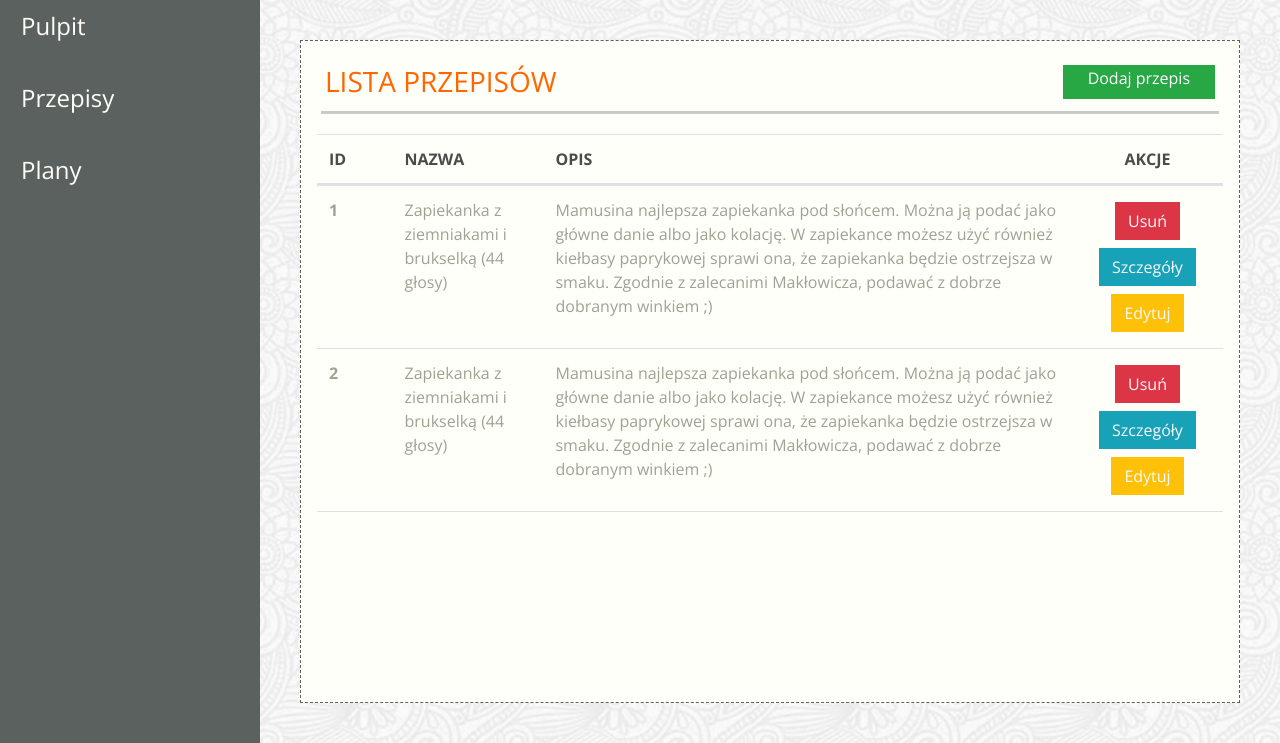
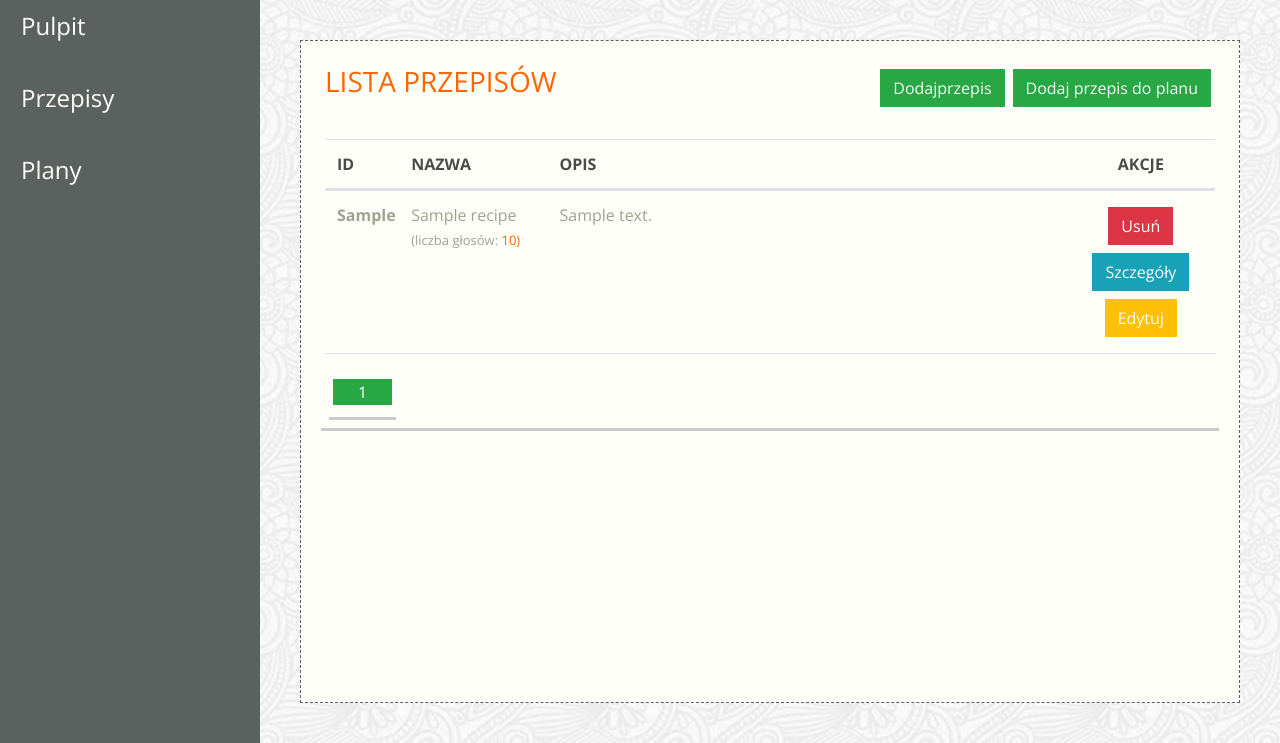
Before and after one commit to scrumlab-warsaw/scrum_project, a Django app: template jedzonko/templates/app-recipes.html in a window 1280 px wide. Shown: the part 84-827 px from the top of the page. Run offline with Django 3.2, Linux system fonts and the light colour scheme; the template is opened without the code that fills it: most values are stand-ins (such as "Sample title", 1, 10 or a date in 2020); some libraries are stand-ins or nearby versions; some web fonts are replaced.

Commit message:
zadania 3.1 plus 8.2 plus 9.3

```diff
--- a/jedzonko/templates/app-recipes.html
+++ b/jedzonko/templates/app-recipes.html
@@ -5,11 +5,15 @@
 
     <div class="row border-bottom border-3 p-1 m-1">
         <div class="col noPadding"><h3 class="color-header text-uppercase">Lista
-            Przepisów</h3></div>
-        <div class="col noPadding d-flex justify-content-end mb-2"><a
-                href="/recipe/add/"
-                class="btn btn-success rounded-0 pt-0 pb-0 pr-4 pl-4">Dodaj
-            przepis</a></div>
+            Przepisów</h3>
+        </div>
+            <div class="col d-flex justify-content-end mb-2 noPadding">
+                <td class="col-2 d-flex align-items-center justify-content-center flex-wrap">
+                    <a href="/recipe/add//"
+                        class="btn btn-success rounded-0 text-light m-1">Dodajprzepis</a>
+                    <a href="/plan/add-recipe/"
+                        class="btn btn-success rounded-0 text-light m-1"">Dodaj przepis do planu</a>
+                </td>
             </div>
     <table class="table border-bottom schedules-content">
         <thead>
@@ -21,47 +25,38 @@
         </tr>
         </thead>
         <tbody class="text-color-lighter">
+            {% for i,recipe in recipes_to_show %}
             <tr class="d-flex">
-            <th scope="row" class="col-1">1</th>
-            <td class="col-2">
-                Zapiekanka z ziemniakami i brukselką (44 głosy)
-            </td>
-            <td clas="col-7">Mamusina najlepsza zapiekanka pod słońcem. Można ją
-                podać jako główne danie albo jako kolację. W zapiekance możesz
-                użyć również kiełbasy paprykowej sprawi ona, że zapiekanka
-                będzie ostrzejsza w smaku. Zgodnie z zalecanimi Makłowicza,
-                podawać z dobrze dobranym winkiem ;)
-            </td>
+                <th scope="row" class="col-1">{{ i }}</th>
+                <td class="col-2">{{ recipe.name }}
+                    <br><font size="2">(liczba głosów: </font><font size="2" color = "#ff6600">{{ recipe.votes}})</font></td>
+                <td class="col-7"> {{ recipe.description }}</td>
                 <td class="col-2 d-flex align-items-center justify-content-center flex-wrap">
                     <a href="#"
                        class="btn btn-danger rounded-0 text-light m-1">Usuń</a>
-                <a href="/app-recipe-details.html"
+                     <a href="/recipe/{{ recipe.id }}"
                        class="btn btn-info rounded-0 text-light m-1">Szczegóły</a>
                     <a href="/app-edit-recipe.html"
                        class="btn btn-warning rounded-0 text-light m-1">Edytuj</a>
                 </td>
             </tr>
-        <tr class="d-flex">
-            <th scope="row" class="col-1">2</th>
-            <td class="col-2">
-                Zapiekanka z ziemniakami i brukselką (44 głosy)
-            </td>
-            <td clas="col-7">Mamusina najlepsza zapiekanka pod słońcem. Można ją
-                podać jako główne danie albo jako kolację. W zapiekance możesz
-                użyć również kiełbasy paprykowej sprawi ona, że zapiekanka
-                będzie ostrzejsza w smaku. Zgodnie z zalecanimi Makłowicza,
-                podawać z dobrze dobranym winkiem ;)
-            </td>
-            <td class="col-2 d-flex align-items-center justify-content-center flex-wrap">
-                <a href="#"
-                   class="btn btn-danger rounded-0 text-light m-1">Usuń</a>
-                <a href="/app-recipe-details.html"
-                   class="btn btn-info rounded-0 text-light m-1">Szczegóły</a>
-                <a href="/app-edit-recipe.html"
-                   class="btn btn-warning rounded-0 text-light m-1">Edytuj</a>
-            </td>
-        </tr>
+            {% endfor %}
         </tbody>
     </table>
+    <div class="row border-bottom border-3 p-1 m-1">
+        <div class="col d-flex justify-content-center mb-2 noPadding">
+            <form>
+                {% if page_obj.has_previous %}
+                    <button type="submit" class="btn btn-success rounded-0 pt-0 pb-0 pr-4 pl-4" value="{{ page_obj.previous_page_number }}" name="page">< poprzednia</button>
+                {% endif %}
+                {% for page in page_numbers %}
+                    <button type="submit" class="btn btn-success rounded-0 pt-0 pb-0 pr-4 pl-4" value="{{ page }}" name="page">{{ page }}</button>
+                {% endfor %}
+                {% if page_obj.has_next %}
+                    <button type="submit" class="btn btn-success rounded-0 pt-0 pb-0 pr-4 pl-4" value="{{ page_obj.next_page_number }}" name="page">następna ></button>
+                {% endif %}
+            </form>
+        </div>
+    </div>
 </div>
 {% endblock content %}
```
Also changed, not shown: jedzonko/templates/app-details-schedules.html (+6 -1 lines), jedzonko/templates/app-recipe-details.html (+5 -4 lines), jedzonko/templates/app-schedules.html (+6 -3 lines), jedzonko/views.py (+10 -1 lines). Lines whose indentation alone changed are shown as unchanged.
